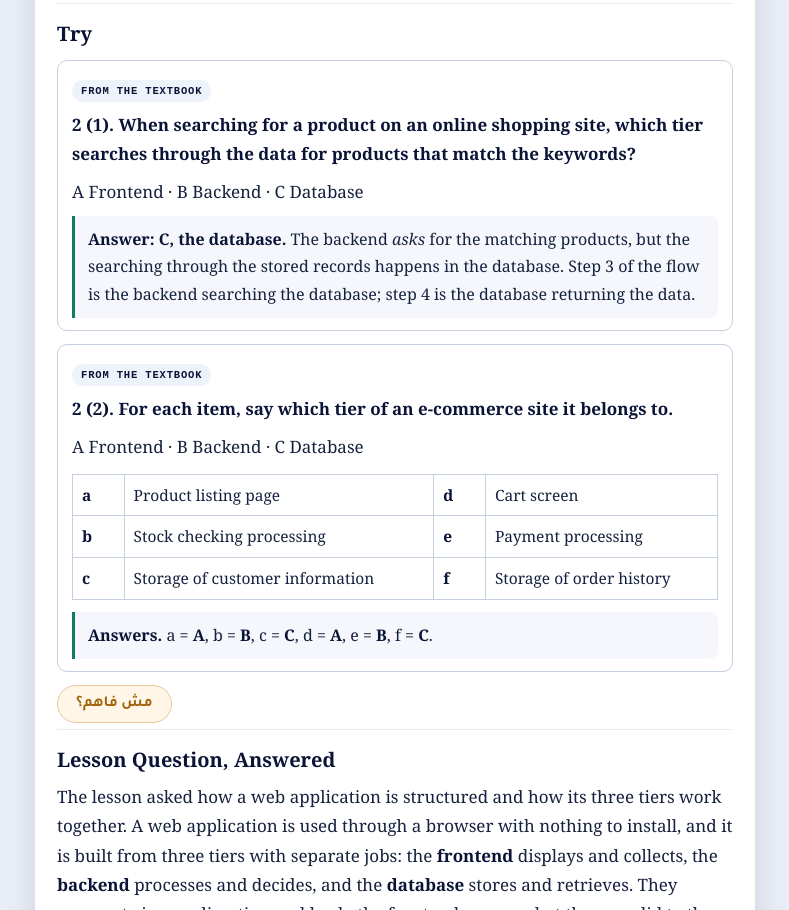
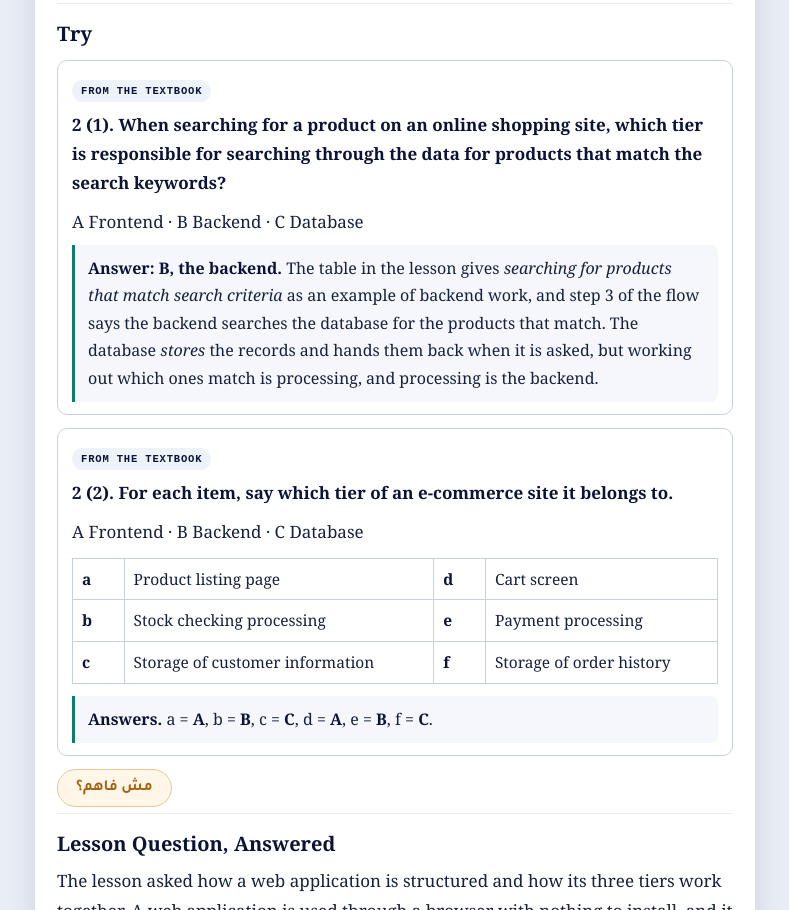
Before and after one commit to Ahmed-Abdelslam-75/homework, a plain HTML site: page learn/3-1/index.html in a window 1280 px wide. Shown: the part 6120-7030 px from the top of the page, without its empty margins (245-1034 px from the left). Drawn offline with Linux system fonts and the light colour scheme.

Commit message:
Correct the tier that searches for matching products
The textbook's own table gives "Searching for products that match search
criteria" as an example of backend work, and step 3 of the flow reads "The
backend searches the database for products that match the criteria". The
exercise on page 58 asks which tier is responsible for that searching, so the
answer is B, the backend. The lesson 3-1 explainer said the database.

Homework 8 carried the same idea in one ordering card, which said the database
searches and returns. It now reads as the book does: the database returns.

Co-Authored-By: Claude Opus 5 <noreply@anthropic.com>

```diff
--- a/learn/3-1/index.html
+++ b/learn/3-1/index.html
@@ -319,12 +319,13 @@ deciding, storing and retrieving.</div>
   <section class="blk" data-ways="[&quot;&lt;p&gt;في سؤال 2 (2) الكلمات نفسها بتدي الإجابة. بص على الكلمة المفتاحية في كل بند:&lt;/p&gt;\n&lt;p&gt;فيها &lt;b&gt;page&lt;/b&gt; أو &lt;b&gt;screen&lt;/b&gt;؟ يبقى &lt;b&gt;فرونت إند&lt;/b&gt;. (بند a و d)&lt;/p&gt;\n&lt;p&gt;فيها &lt;b&gt;processing&lt;/b&gt; أو &lt;b&gt;checking&lt;/b&gt;؟ يبقى &lt;b&gt;باك إند&lt;/b&gt;. (بند b و e)&lt;/p&gt;\n&lt;p&gt;فيها &lt;b&gt;storage&lt;/b&gt;؟ يبقى &lt;b&gt;قاعدة بيانات&lt;/b&gt;. (بند c و f)&lt;/p&gt;\n&lt;p&gt;ودي مش صدفة. الكتاب بيكتب الأسئلة بأفعال الطبقات، فلو إنت حافظ الأفعال التلاتة، نص أسئلة الوحدة\nبتتحل من غير تفكير.&lt;/p&gt;&quot;]">
 <h2>Try</h2>
 <div class="qbox"><span class="tag book">FROM THE TEXTBOOK</span>
-<p class="q">2 (1). When searching for a product on an online shopping site, which tier searches through the
-data for products that match the keywords?</p>
+<p class="q">2 (1). When searching for a product on an online shopping site, which tier is responsible for
+searching through the data for products that match the search keywords?</p>
 <p>A Frontend &middot; B Backend &middot; C Database</p>
-<div class="ans"><b>Answer: C, the database.</b> The backend <i>asks</i> for the matching products, but the
-searching through the stored records happens in the database. Step 3 of the flow is the backend searching the
-database; step 4 is the database returning the data.</div>
+<div class="ans"><b>Answer: B, the backend.</b> The table in the lesson gives <i>searching for products that
+match search criteria</i> as an example of backend work, and step 3 of the flow says the backend searches the
+database for the products that match. The database <i>stores</i> the records and hands them back when it is
+asked, but working out which ones match is processing, and processing is the backend.</div>
 </div>
 <div class="qbox"><span class="tag book">FROM THE TEXTBOOK</span>
 <p class="q">2 (2). For each item, say which tier of an e-commerce site it belongs to.</p>
```
Also changed, not shown: hw8/index.html (+1 -1 lines).
